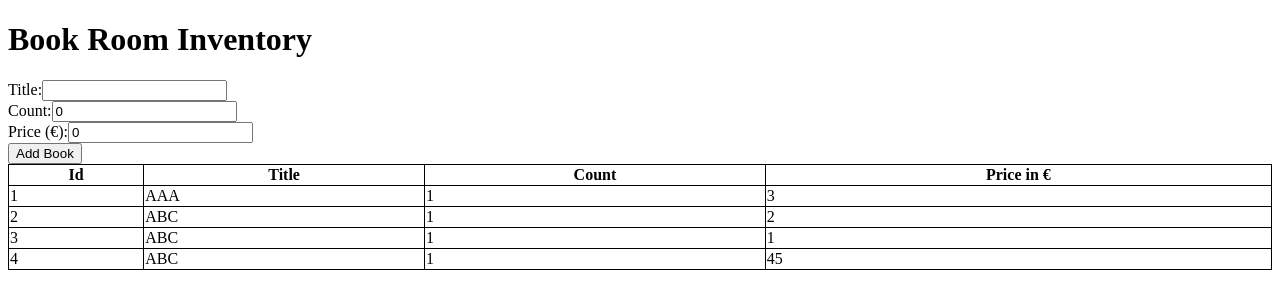
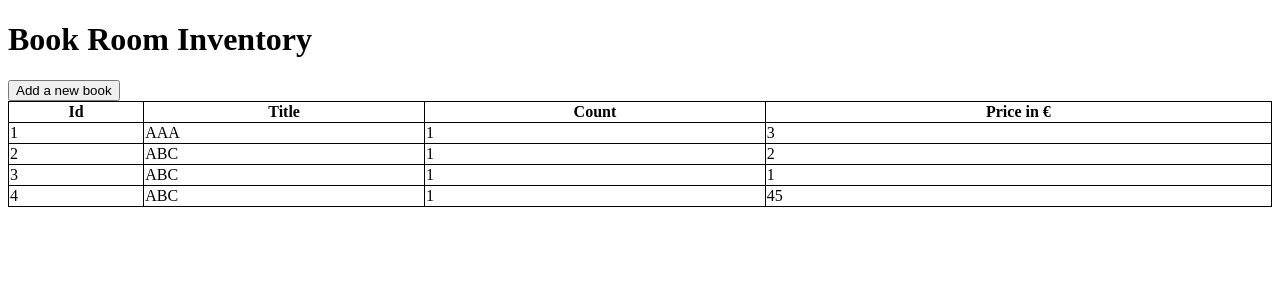
Before and after one commit to bodowd/book-room-frontend, a React (Create React App) app: page / in a window 1280 px wide. Shown: the top 308 px of the page. Built offline with nearby package versions, Linux system fonts and the light colour scheme.

Commit message:
Add toggling ability

```diff
--- a/src/InventoryPage/index.tsx
+++ b/src/InventoryPage/index.tsx
@@ -1,28 +1,10 @@
 import React from "react";
+import { AddBookForm } from "../components/AddBookForm/AddBookForm";
+import { BookTable } from "../components/BookTable/BookTable";
+import { Togglable } from "../components/Togglable/Togglable";
 import { books } from "../data/books";
+import { BookEntry } from "../types";
 import "./inventory.css";
-
-interface BookEntry {
-  id: number;
-  title: string;
-  count: number;
-  price: number;
-}
-
-const isNumbersOnly = (e: string) => {
-  const re = /^[0-9.\b]+$/;
-  return re.test(e);
-};
-
-const numbersOnlyOnChange = (
-  e: React.ChangeEvent<HTMLInputElement>,
-  setState: Function
-) => {
-  // checks to see if the entered values are numbers (allows floats)
-  if (e.target.value === "" || isNumbersOnly(e.target.value)) {
-    setState(e.target.value);
-  }
-};
 
 export const InventoryPage = () => {
   const addBook = (entry: BookEntry) => {
@@ -31,75 +13,24 @@ export const InventoryPage = () => {
     setBooksList(booksList.concat(newBook));
   };
 
-  const handleSubmit = (event: React.SyntheticEvent) => {
-    event.preventDefault();
-    addBook({
-      id: 0,
-      title: newBookTitle,
-      count: newBookCount,
-      price: newBookPrice,
-    });
-    setNewBookTitle("");
-    setNewBookCount(0);
-    setNewBookPrice(0);
-  };
+  const [booksList, setBooksList] = React.useState<BookEntry[]>(books);
 
-  const [booksList, setBooksList] = React.useState<BookEntry[]>([]);
-
-  const [newBookTitle, setNewBookTitle] = React.useState<string>("");
-  const [newBookCount, setNewBookCount] = React.useState<number>(0);
-  const [newBookPrice, setNewBookPrice] = React.useState<number>(0);
-
-  React.useEffect(() => {
-    const importedBooks = books;
-    setBooksList(importedBooks);
-  }, []);
+  // React.useEffect(() => {
+  //   const importedBooks = books;
+  //   setBooksList(importedBooks);
+  // }, []);
 
   return (
     <div>
       <h1>Book Room Inventory</h1>
-      <form onSubmit={handleSubmit}>
-        <div>
-          Title:
-          <input
-            value={newBookTitle}
-            onChange={({ target }) => setNewBookTitle(target.value)}
-          />
-        </div>
-        <div>
-          Count:
-          <input
-            value={newBookCount}
-            onChange={(event) => numbersOnlyOnChange(event, setNewBookCount)}
-          />
-        </div>
-        <div>
-          Price (€):
-          <input
-            value={newBookPrice}
-            onChange={(event) => numbersOnlyOnChange(event, setNewBookPrice)}
-          />
-        </div>
-        <button type="submit">Add Book</button>
-      </form>
-      <table>
-        <tbody>
-          <tr>
-            <th>Id</th>
-            <th>Title</th>
-            <th>Count</th>
-            <th>Price in €</th>
-          </tr>
-          {booksList.map((i) => (
-            <tr key={i.id}>
-              <td>{i.id}</td>
-              <td>{i.title}</td>
-              <td>{i.count}</td>
-              <td>{i.price}</td>
-            </tr>
-          ))}
-        </tbody>
-      </table>
+      <Togglable
+        buttonLabel="Add a new book"
+        cancelButtonLabel="Close adding books"
+      >
+        <AddBookForm addBook={addBook} />
+      </Togglable>
+
+      <BookTable booksList={booksList} />
     </div>
   );
 };
--- /dev/null
+++ b/src/components/AddBookForm/AddBookForm.tsx
@@ -0,0 +1,54 @@
+import React from "react";
+import { numbersOnlyOnChange } from "../utils";
+
+interface AddBookFormProps {
+  addBook: Function;
+}
+
+export const AddBookForm = ({ addBook }: AddBookFormProps) => {
+  const handleSubmit = (event: React.SyntheticEvent) => {
+    event.preventDefault();
+    addBook({
+      id: 0,
+      title: newBookTitle,
+      count: newBookCount,
+      price: newBookPrice,
+    });
+    setNewBookTitle("");
+    setNewBookCount(0);
+    setNewBookPrice(0);
+  };
+
+  const [newBookTitle, setNewBookTitle] = React.useState<string>("");
+  const [newBookCount, setNewBookCount] = React.useState<number>(0);
+  const [newBookPrice, setNewBookPrice] = React.useState<number>(0);
+
+  return (
+    <div>
+      <form onSubmit={handleSubmit}>
+        <div>
+          Title:
+          <input
+            value={newBookTitle}
+            onChange={({ target }) => setNewBookTitle(target.value)}
+          />
+        </div>
+        <div>
+          Count:
+          <input
+            value={newBookCount}
+            onChange={(event) => numbersOnlyOnChange(event, setNewBookCount)}
+          />
+        </div>
+        <div>
+          Price (€):
+          <input
+            value={newBookPrice}
+            onChange={(event) => numbersOnlyOnChange(event, setNewBookPrice)}
+          />
+        </div>
+        <button type="submit">Add Book</button>
+      </form>
+    </div>
+  );
+};
--- /dev/null
+++ b/src/components/BookTable/BookTable.tsx
@@ -0,0 +1,29 @@
+import React from "react";
+import { BookEntry } from "../../types";
+
+interface BookTableProps {
+  booksList: BookEntry[];
+}
+
+export const BookTable = ({ booksList }: BookTableProps) => {
+  return (
+    <table>
+      <tbody>
+        <tr>
+          <th>Id</th>
+          <th>Title</th>
+          <th>Count</th>
+          <th>Price in €</th>
+        </tr>
+        {booksList.map((i) => (
+          <tr key={i.id}>
+            <td>{i.id}</td>
+            <td>{i.title}</td>
+            <td>{i.count}</td>
+            <td>{i.price}</td>
+          </tr>
+        ))}
+      </tbody>
+    </table>
+  );
+};
--- /dev/null
+++ b/src/components/Togglable/Togglable.tsx
@@ -0,0 +1,35 @@
+import React from "react";
+
+interface ButtonProps extends React.ButtonHTMLAttributes<HTMLButtonElement> {
+  buttonLabel: string;
+  cancelButtonLabel: string;
+}
+
+export const Togglable = React.forwardRef<HTMLButtonElement, ButtonProps>(
+  (props, ref) => {
+    const [visible, setVisible] = React.useState(false);
+
+    const hideWhenVisible = { display: visible ? "none" : "" };
+    const showWhenVisible = { display: visible ? "" : "none" };
+
+    const toggleVis = () => {
+      setVisible(!visible);
+    };
+
+    // React.useImperativeHandle(ref, () => {
+    //   return { toggleVis };
+    // });
+
+    return (
+      <div>
+        <div style={hideWhenVisible}>
+          <button onClick={toggleVis}>{props.buttonLabel}</button>
+        </div>
+        <div style={showWhenVisible}>
+          {props.children}
+          <button onClick={toggleVis}>{props.cancelButtonLabel}</button>
+        </div>
+      </div>
+    );
+  }
+);
--- /dev/null
+++ b/src/components/utils.ts
@@ -0,0 +1,14 @@
+export const isNumbersOnly = (e: string) => {
+  const re = /^[0-9.\b]+$/;
+  return re.test(e);
+};
+
+export const numbersOnlyOnChange = (
+  e: React.ChangeEvent<HTMLInputElement>,
+  setState: Function
+) => {
+  // checks to see if the entered values are numbers (allows floats)
+  if (e.target.value === "" || isNumbersOnly(e.target.value)) {
+    setState(e.target.value);
+  }
+};
--- /dev/null
+++ b/src/types.ts
@@ -0,0 +1,6 @@
+export interface BookEntry {
+  id: number;
+  title: string;
+  count: number;
+  price: number;
+}
```
